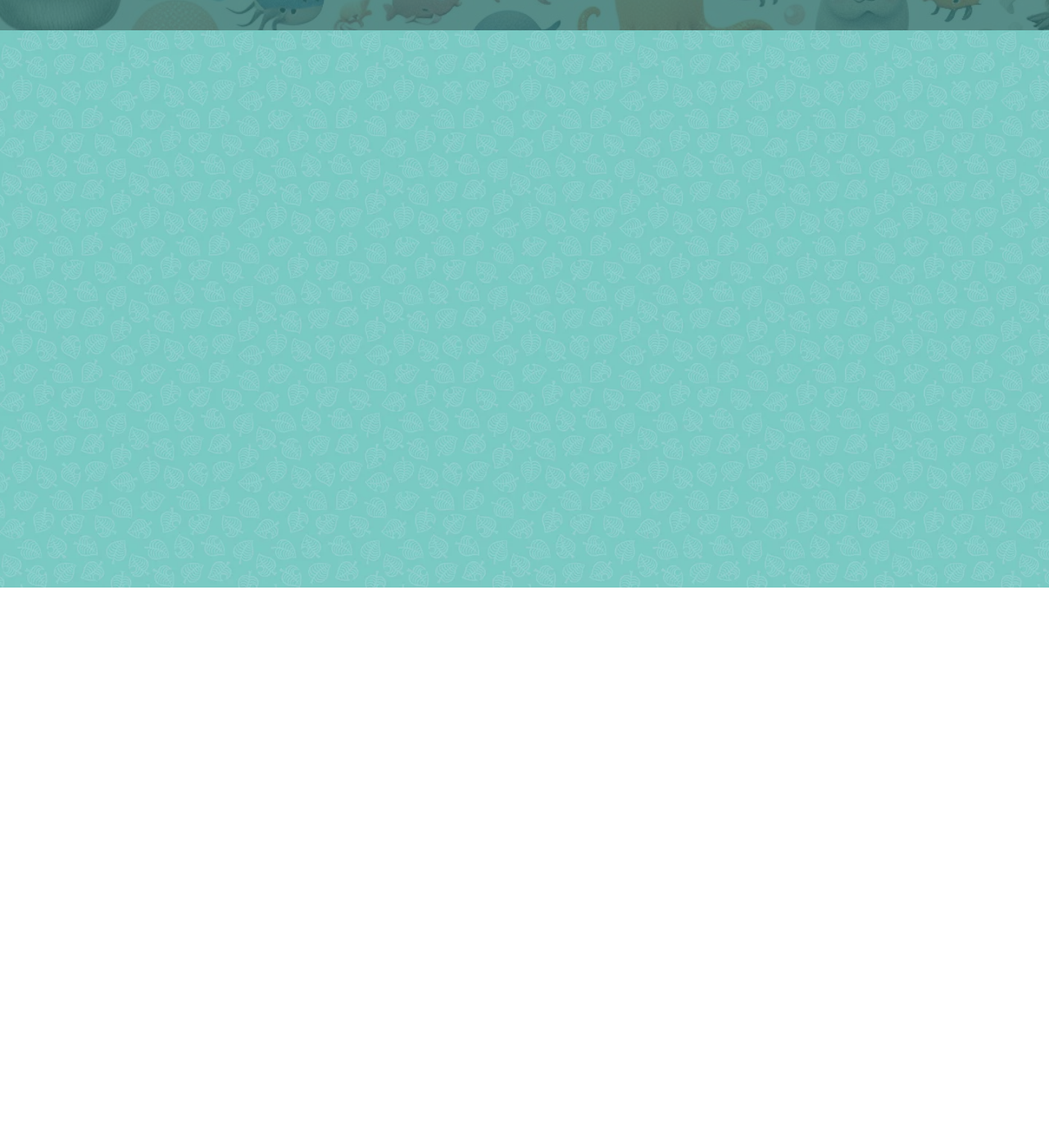
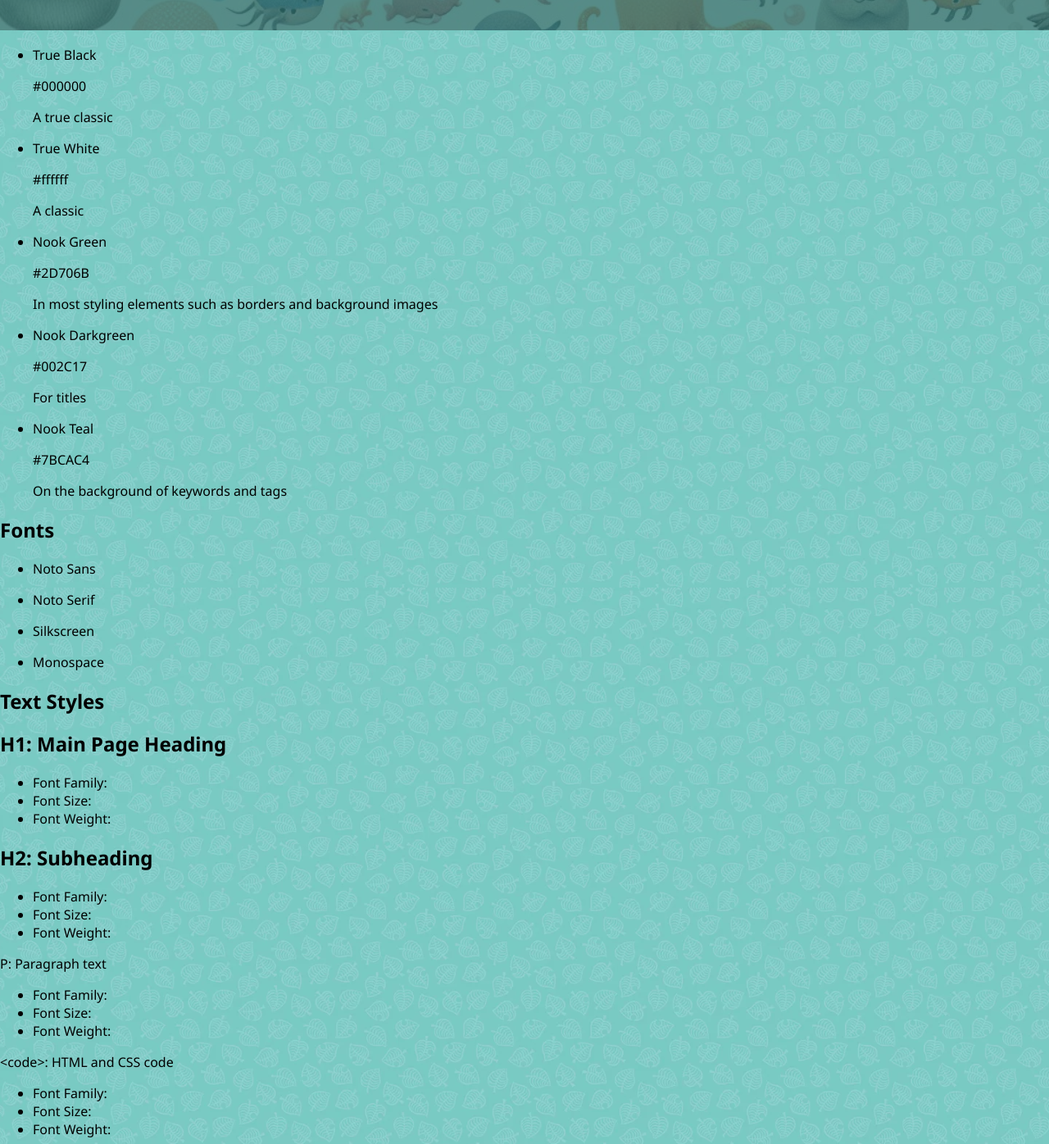
Before and after one commit to luizhsilva/luizhsilva.github.io, a plain HTML site: page projects/designsystem/index.html in a window 1280 px wide. Shown: the part 83-1479 px from the top of the page at 82% size. Before the commit the page ends 800 px from the top, so only its background shows below. Drawn offline with Linux system fonts and the light colour scheme.

Commit message:
Added most of the content in index.html

```diff
--- a/projects/designsystem/index.html
+++ b/projects/designsystem/index.html
@@ -29,7 +29,83 @@
             </ul>
         </header>
         <main>
+            <h1 class="title">Recommended styles</h1>
+            <section class="colors">
+                <h2>Colors</h2>
+                <ul>
+                    <li>
+                        <p class="color-name">True Black</p>
+                        <p class="hex-value">#000000</p>
+                        <p>A true classic</p>
+                    </li>
+                    <li>
+                        <p class="color-name">True White</p>
+                        <p class="hex-value">#ffffff</p>
+                        <p>A classic</p>
+                    </li>
+                    <li>
+                        <p class="color-name">Nook Green</p>
+                        <p class="hex-value">#2D706B</p>
+                        <p>In most styling elements such as borders and background images</p>
+                    </li>
+                    <li>
+                        <p class="color-name">Nook Darkgreen</p>
+                        <p class="hex-value">#002C17</p>
+                        <p>For titles</p>
+                    </li>
+                    <li>
+                        <p class="color-name">Nook Teal</p>
+                        <p class="hex-value">#7BCAC4</p>
+                        <p>On the background of keywords and tags</p>
+                    </li>
+                </ul>
+            </section>
+            <section class="fonts">
+                <h2>Fonts</h2>
+                <ul>
+                    <li>
+                        <p class="notosans">Noto Sans</p>
+                    </li>
+                    <li>
+                        <p class="notoserif">Noto Serif</p>
+                    </li>
+                    <li>
+                        <p class="silkscreen">Silkscreen</p>
+                    </li>
+                    <li>
+                        <p class="monospace">Monospace</p>
+                    </li>
 
+                </ul>
+            </section>
+            <section class="text-styles">
+                <h2>Text Styles</h2>
+                <h1>H1: Main Page Heading</h1>
+                <ul class="styles-list">
+                    <li>Font Family: </li>
+                    <li>Font Size: </li>
+                    <li>Font Weight: </li>
+                </ul>
+                <h2>H2: Subheading</h2>
+                <ul class="styles-list">
+                    <li>Font Family: </li>
+                    <li>Font Size: </li>
+                    <li>Font Weight: </li>
+                </ul>
+                <p>P: Paragraph text</p>
+                <ul class="styles-list">
+                    <li>Font Family: </li>
+                    <li>Font Size: </li>
+                    <li>Font Weight: </li>
+                </ul>
+                <p>&ltcode&gt: HTML and CSS code</p>
+                <ul class="styles-list">
+                    <li>Font Family: </li>
+                    <li>Font Size: </li>
+                    <li>Font Weight: </li>
+                </ul>
+
+            </section>
         </main>
         <footer>
             <p>Created by: Lulu</p>
```
